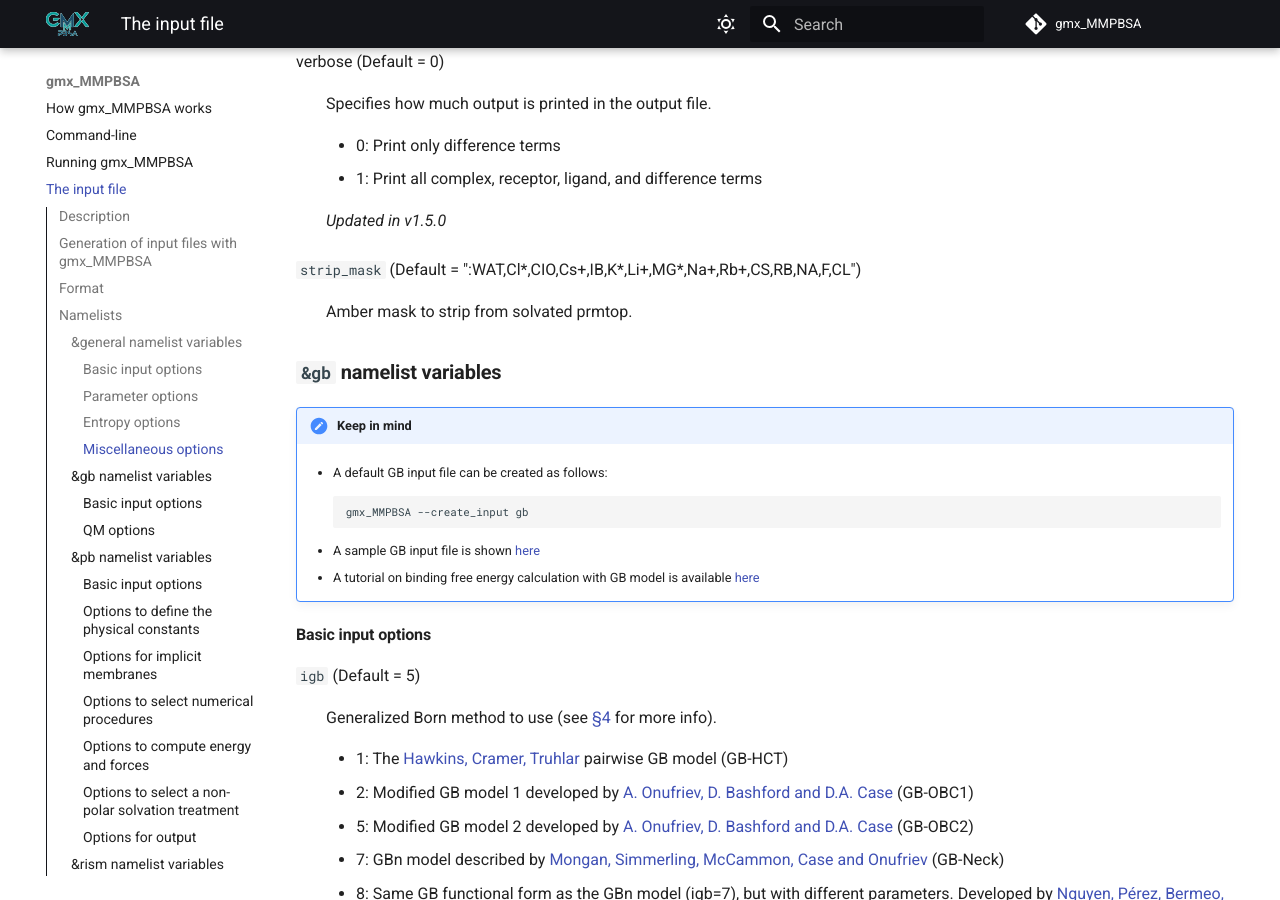
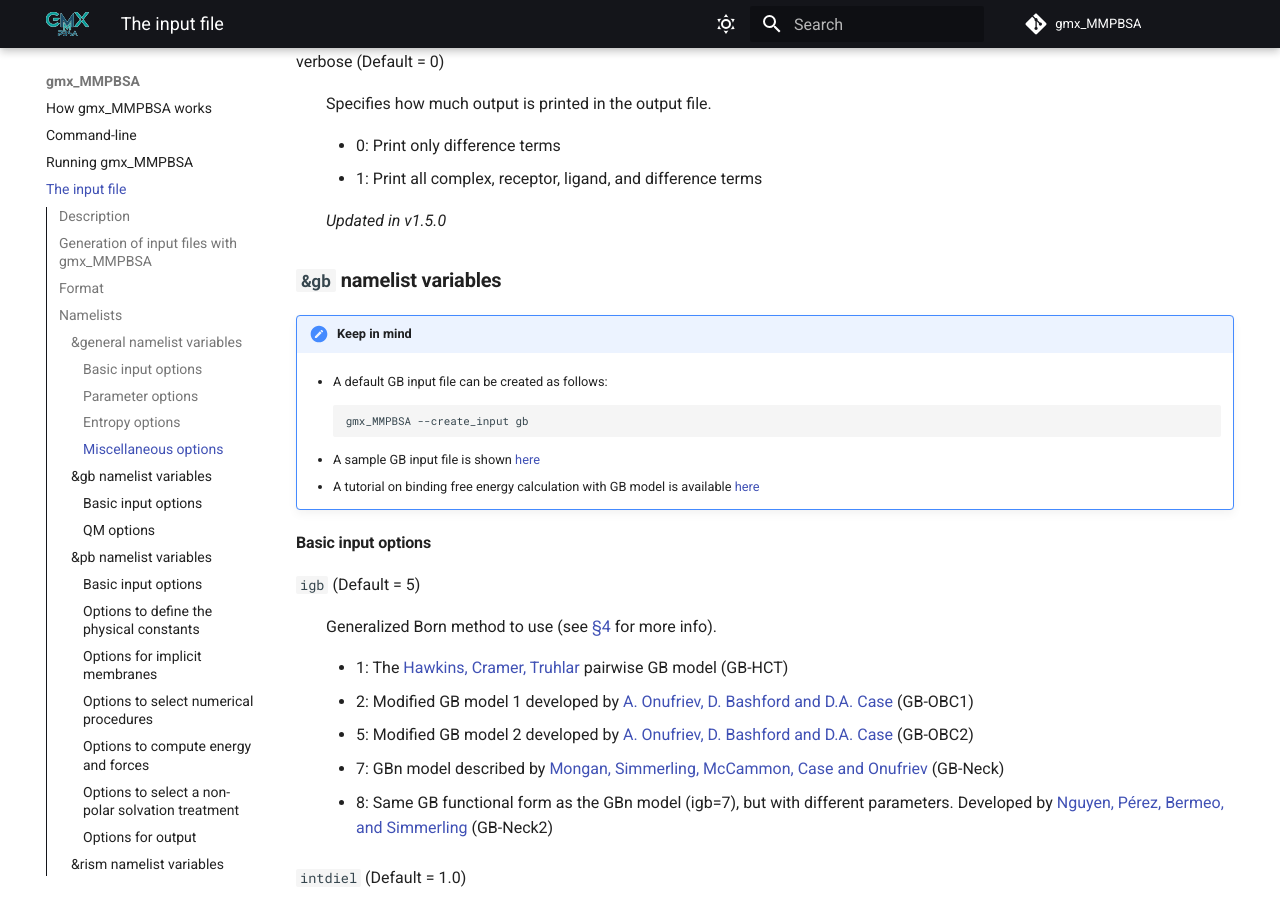
Before and after one commit to Valdes-Tresanco-MS/gmx_MMPBSA, an MkDocs documentation site: the page built from docs/input_file.md, in a window 1280 px wide and 900 px high, scrolled down 9636 px. Built offline with MkDocs 1.6.1 and Material for MkDocs 9.7.7, drawn with Linux system fonts in a browser that asks for light colours; comment, search, counter and statistics services are not loaded.

Commit message:
update doc

```diff
--- a/docs/input_file.md
+++ b/docs/input_file.md
@@ -445,9 +445,6 @@ verbose (Default = 0)
     * 1: Print all complex, receptor, ligand, and difference terms
 
     _Updated in v1.5.0_
-
-`strip_mask` (Default = ":WAT,Cl*,CIO,Cs+,IB,K*,Li+,MG*,Na+,Rb+,CS,RB,NA,F,CL")
-:   Amber mask to strip from solvated prmtop.
 
 ### **`&gb` namelist variables**
 
```
